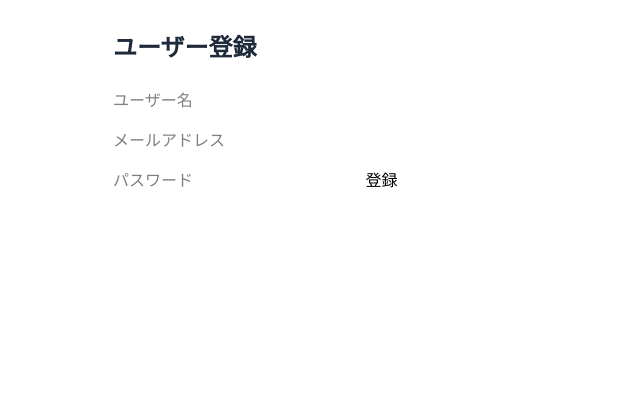
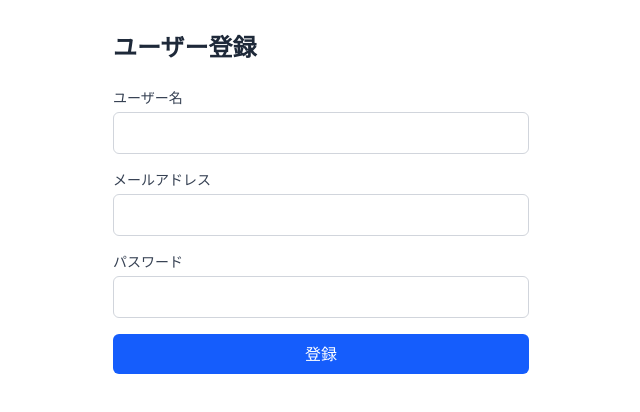
Before and after one commit to RitukoIsibasi0222/gensoko, a SvelteKit app in the folder frontend/: page /register in a window 1280 px wide. Shown: the top 412 px of the page, without its empty margins (319-959 px from the left). Built offline with nearby package versions, Linux system fonts and the light colour scheme; no server answers.

Commit message:
feat: /register フォーム UI 実装・aria/Tailwind 対応（T4）

```diff
--- a/frontend/src/routes/register/+page.svelte
+++ b/frontend/src/routes/register/+page.svelte
@@ -97,28 +97,79 @@
   <h1 class="text-2xl font-bold text-gray-800">ユーザー登録</h1>
 
   {#if !isSuccess}
-    <!-- T4 で完全な UI に置き換える -->
+    <!-- novalidate でネイティブバリデーションを無効化し、カスタムバリデーションの日本語メッセージを優先する -->
     <form class="mt-6 space-y-4" novalidate onsubmit={handleSubmit}>
+      <!-- フォーム共通エラー（API エラー・ネットワークエラー） -->
       {#if formError}
-        <p class="text-sm text-red-600">{formError}</p>
+        <div
+          id="form-error"
+          role="alert"
+          class="rounded-md border border-red-200 bg-red-50 px-4 py-3 text-sm text-red-800"
+        >
+          {formError}
+        </div>
       {/if}
 
-      <input bind:value={username} type="text" placeholder="ユーザー名" />
+      <!-- ユーザー名入力 -->
+      <div>
+        <label for="username" class="block text-sm font-medium text-gray-700"> ユーザー名 </label>
+        <input
+          id="username"
+          type="text"
+          bind:value={username}
+          autocomplete="username"
+          required
+          aria-invalid={usernameError ? 'true' : undefined}
+          aria-describedby={usernameError ? 'username-error' : undefined}
+          class="mt-1 w-full rounded-md border border-gray-300 px-3 py-2 focus:border-blue-500 focus:ring-1 focus:ring-blue-500 focus:outline-none"
+        />
         {#if usernameError}
-        <p class="text-sm text-red-600">{usernameError}</p>
+          <p id="username-error" class="mt-1 text-sm text-red-600">{usernameError}</p>
         {/if}
+      </div>
 
-      <input bind:value={email} type="email" placeholder="メールアドレス" />
+      <!-- メールアドレス入力 -->
+      <div>
+        <label for="email" class="block text-sm font-medium text-gray-700"> メールアドレス </label>
+        <input
+          id="email"
+          type="email"
+          bind:value={email}
+          autocomplete="email"
+          required
+          aria-invalid={emailError ? 'true' : undefined}
+          aria-describedby={emailError ? 'email-error' : undefined}
+          class="mt-1 w-full rounded-md border border-gray-300 px-3 py-2 focus:border-blue-500 focus:ring-1 focus:ring-blue-500 focus:outline-none"
+        />
         {#if emailError}
-        <p class="text-sm text-red-600">{emailError}</p>
+          <p id="email-error" class="mt-1 text-sm text-red-600">{emailError}</p>
         {/if}
+      </div>
 
-      <input bind:value={password} type="password" placeholder="パスワード" />
+      <!-- パスワード入力 -->
+      <div>
+        <label for="password" class="block text-sm font-medium text-gray-700"> パスワード </label>
+        <input
+          id="password"
+          type="password"
+          bind:value={password}
+          autocomplete="new-password"
+          required
+          aria-invalid={passwordError ? 'true' : undefined}
+          aria-describedby={passwordError ? 'password-error' : undefined}
+          class="mt-1 w-full rounded-md border border-gray-300 px-3 py-2 focus:border-blue-500 focus:ring-1 focus:ring-blue-500 focus:outline-none"
+        />
         {#if passwordError}
-        <p class="text-sm text-red-600">{passwordError}</p>
+          <p id="password-error" class="mt-1 text-sm text-red-600">{passwordError}</p>
         {/if}
+      </div>
 
-      <button type="submit" disabled={isSubmitting}>
+      <!-- 登録ボタン -->
+      <button
+        type="submit"
+        disabled={isSubmitting}
+        class="w-full rounded-md bg-blue-600 px-4 py-2 text-white hover:bg-blue-700 focus:ring-2 focus:ring-blue-500 focus:ring-offset-2 focus:outline-none disabled:cursor-not-allowed disabled:opacity-50"
+      >
         {isSubmitting ? '登録中...' : '登録'}
       </button>
     </form>
```
Also changed, not shown: 1 other file (tests, documents, lock files or other folders). Lines whose indentation alone changed are shown as unchanged.
